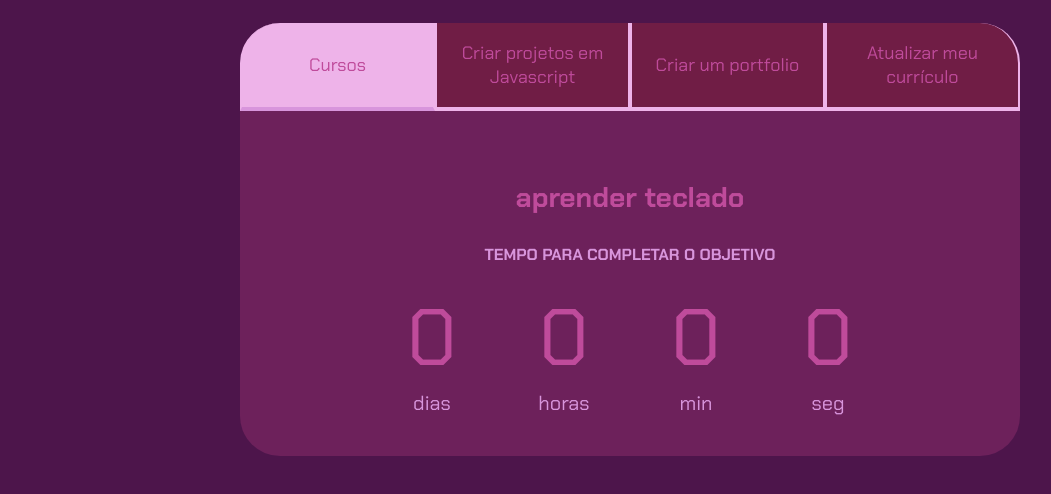
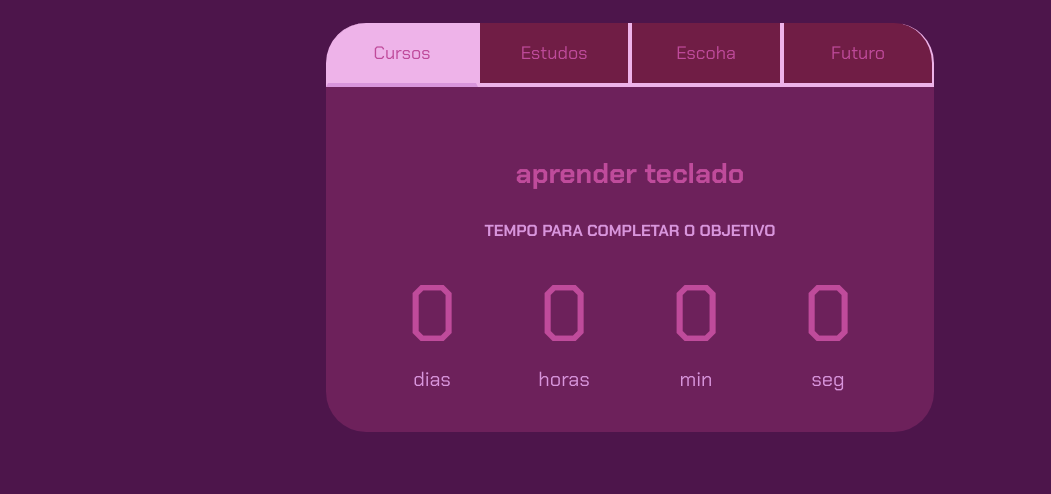
Before and after one commit to anonimo504a/projeto-de-vida, a plain HTML site: page index.html in a window 1280 px wide. Shown: the part 80-574 px from the top of the page, without its empty margins (10-1061 px from the left). Drawn offline with Linux system fonts and the light colour scheme.

Commit message:
Update index.html

```diff
--- a/index.html
+++ b/index.html
@@ -14,9 +14,9 @@
         <div class="conteudo">
             <div class="botoes">
                 <button class="botao ativo">Cursos</button>
-                <button class="botao">Criar projetos em Javascript</button>
-                <button class="botao">Criar um portfolio</button>
-                <button class="botao">Atualizar meu currículo</button>
+                <button class="botao">Estudos</button>
+                <button class="botao">Escoha</button>
+                <button class="botao">Futuro</button>
             </div>
             <div class="abas-textos">
                 <div class="aba-conteudo ativo">
@@ -42,7 +42,7 @@
                     </div>
                 </div>
                 <div class="aba-conteudo">
-                    <h3 class="aba-conteudo-titulo-principal">Criar 5 projetos em Javascript</h3>
+                    <h3 class="aba-conteudo-titulo-principal">Ter boas notas</h3>
                     <h4 class="aba-conteudo-titulo-secundario">Tempo para completar o objetivo</h4>
                     <div class="contador">
                         <div class="contador-digito">
@@ -64,7 +64,7 @@
                     </div>
                 </div>
                 <div class="aba-conteudo">
-                    <h3 class="aba-conteudo-titulo-principal">Criar um portfolio com os meus 3 melhores projetos</h3>
+                    <h3 class="aba-conteudo-titulo-principal">Decidir o que cursar</h3>
                     <h4 class="aba-conteudo-titulo-secundario">Tempo para completar o objetivo</h4>
                     <div class="contador">
                         <div class="contador-digito">
@@ -86,7 +86,7 @@
                     </div>
                 </div>
                 <div class="aba-conteudo">
-                    <h3 class="aba-conteudo-titulo-principal">Atualizar meu curriculo com os certificados da Alura</h3>
+                    <h3 class="aba-conteudo-titulo-principal">ter uma boa nota no ENEM</h3>
                     <h4 class="aba-conteudo-titulo-secundario">Tempo para completar o objetivo</h4>
                     <div class="contador">
                         <div class="contador-digito">
```
